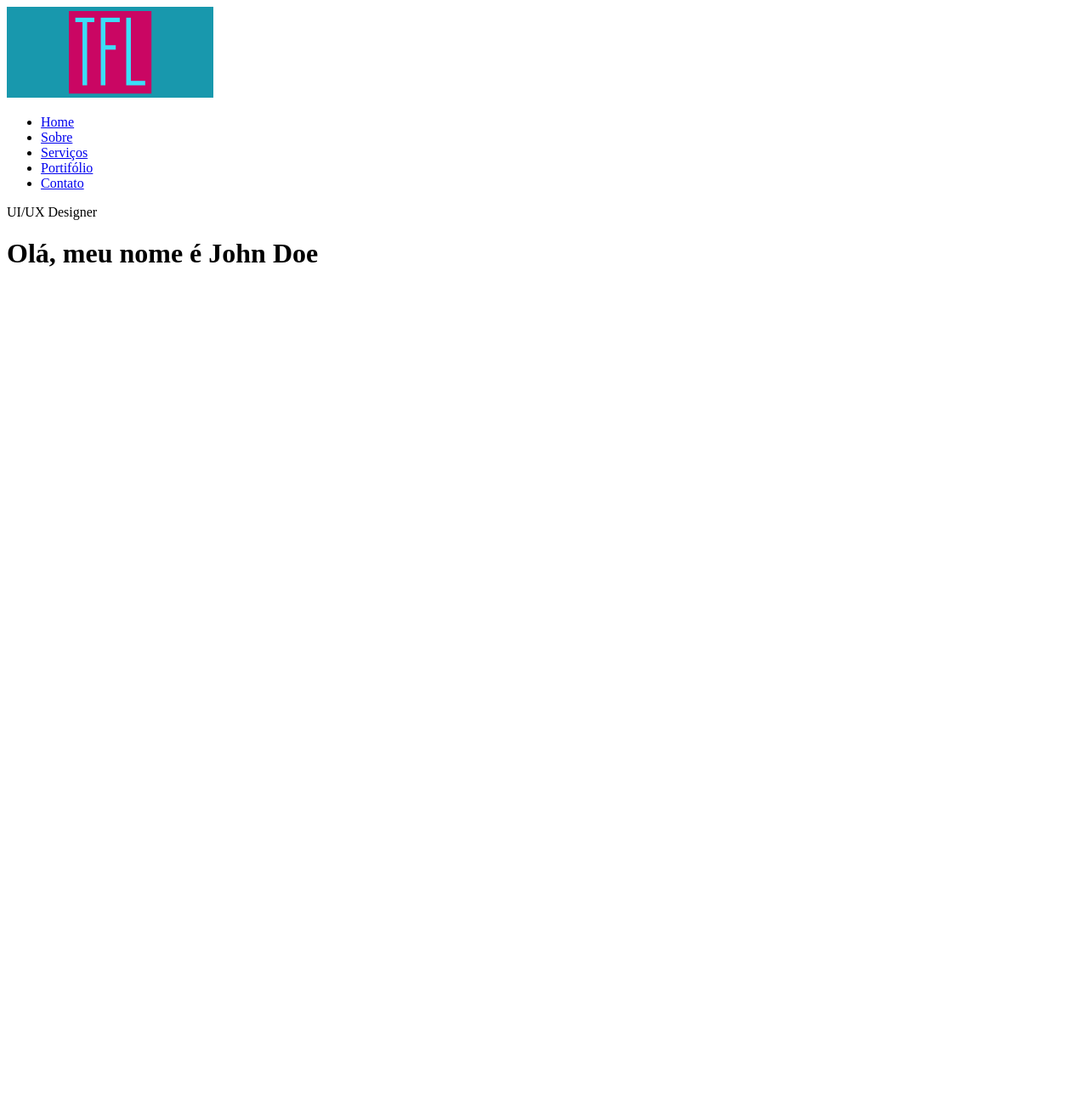
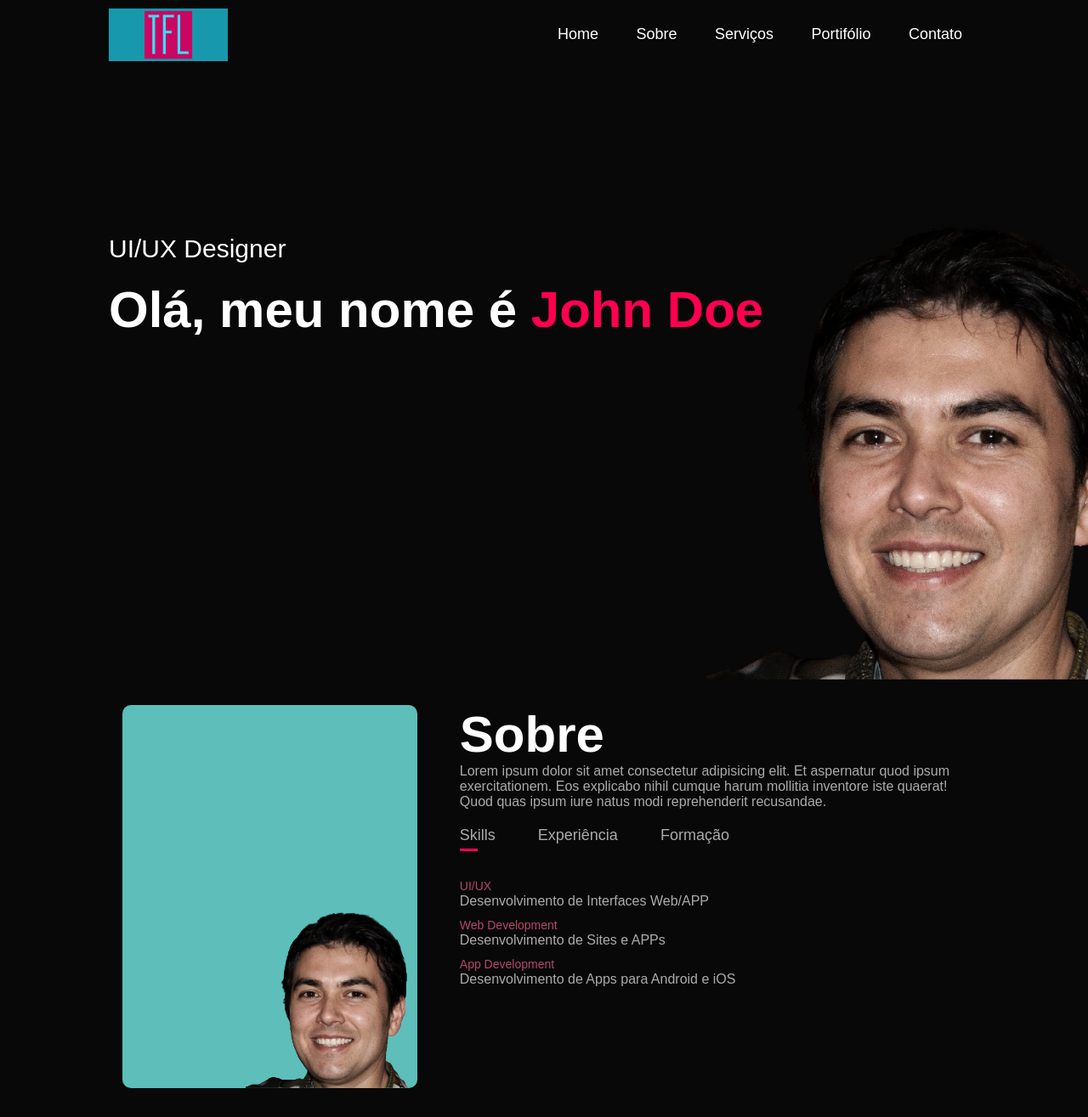
Before and after one commit to atalibaneto/HTML, a plain HTML site: page TI31/portifolio/index.html in a window 1280 px wide. Shown: the whole page at 85% size. Before the commit the page ends 800 px from the top, so only its background shows below. Drawn offline with Linux system fonts and the light colour scheme.

Commit message:
aula 15/06/2023 - projeto sem js

```diff
--- a/TI31/portifolio/css/folha.css
+++ b/TI31/portifolio/css/folha.css
@@ -0,0 +1,134 @@
+* {
+    margin: 0;
+    padding: 0;
+    font-family: 'Poppins', sans-serif;
+}
+:root {
+    --bg-color: #080808;
+    --fonte-color: #fff;
+    --fonte2-color: #ababab;
+    --vermelho-color: #ff004f;
+    --vermelho-escuro-color: #b54769;
+    --cinza-escur-br-color: #262626;
+}
+body {
+    background: var(--bg-color);
+    color: var(--fonte-color);
+}
+#header {
+    width: 100%;
+    height: 100vh;
+    background-image: url(../imagens/john_doe.png);
+    background-size: cover;
+    background-position: center;
+}
+.container {
+    padding: 10px 10%;
+}
+nav {
+    display: flex;
+    align-items: center;
+    justify-content: space-between;
+    flex-wrap: wrap;
+}
+.logo {
+    width: 140px;
+}
+nav ul li {
+    display: inline-block;
+    list-style: none;
+    margin: 10px 20px;
+}
+nav ul li a {
+    color: var(--fonte-color);
+    text-decoration: none;
+    font-size: 18px;
+    position: relative;
+}
+nav ul li a::after {
+    content: '';
+    width: 0;
+    height: 3px;
+    background: var(--vermelho-color);
+    position: absolute;
+    left: 0;
+    bottom: -6px;
+    transition: 0.5s;
+}
+nav ul li a:hover::after {
+    width: 100%;
+}
+.header-text {
+    margin-top: 20%;
+    font-size: 30px;
+}
+.header-text h1 {
+    font-size: 60px;
+    margin-top: 20px;
+}
+.header-text h1 span {
+    color: var(--vermelho-color);
+}
+/* ------- sobre ------- */
+#sobre {
+    padding: 20px;
+    color: var(--fonte2-color);
+}
+.linha {
+    display: flex;
+    justify-content: space-between;
+    flex-wrap: wrap;
+}
+.sobre-col-1 {
+    flex-basis: 35%;
+}
+.sobre-col-1 img {
+    width: 100%;
+    border-radius: 10px;
+}
+.sobre-col-2 {
+    flex-basis: 60%;
+}
+.sub-titulo {
+    font-size: 60px;
+    font-weight: 600;
+    color: var(--fonte-color);
+}
+.tab-titulo {
+    display: flex;
+    margin: 20px 0 40px;
+}
+.tab-links {
+    margin-right: 50px;
+    font-size: 18px;
+    font-weight: 500;
+    cursor: pointer;
+    position: relative;
+}
+.tab-links::after {
+    content: '';
+    width: 0;
+    height: 3px;
+    background: var(--vermelho-color);
+    position: absolute;
+    left: 0;
+    bottom: -8px;
+    transition: 0.5s;
+}
+.tab-links.active-link::after {
+    width: 50%;
+}
+.tab-conteudos ul li {
+    list-style: none;
+    margin: 10px 0;
+}
+.tab-conteudos ul li span {
+    color: var(--vermelho-escuro-color);
+    font-size: 14px;
+}
+.tab-conteudos {
+    display: none;
+}
+.tab-conteudos.active-tab {
+    display: block;
+}
--- a/TI31/portifolio/index.html
+++ b/TI31/portifolio/index.html
@@ -8,6 +8,7 @@
     <title>TFL</title>
 </head>
 <body>
+    <!-- página inicial -->
     <div id="header">
         <div class="container">
             <nav>
@@ -26,5 +27,45 @@
             </div>
         </div>
     </div>
+    <!-- sobre -->
+    <div id="sobre">
+        <div class="container">
+            <div class="linha">
+                <div class="sobre-col-1">
+                    <img src="imagens/sobre.png">
+                </div>
+                <div class="sobre-col-2">
+                    <h1 class="sub-titulo">Sobre</h1>
+                    <p>Lorem ipsum dolor sit amet consectetur adipisicing elit. Et aspernatur quod ipsum exercitationem. Eos explicabo nihil cumque harum mollitia inventore iste quaerat! Quod quas ipsum iure natus modi reprehenderit recusandae.</p>
+                    <div class="tab-titulo">
+                        <p class="tab-links active-link">Skills</p>
+                        <p class="tab-links">Experiência</p>
+                        <p class="tab-links">Formação</p>
+                    </div>
+                    <div class="tab-conteudos active-tab" id="skills">
+                        <ul>
+                            <li><span>UI/UX</span><br>Desenvolvimento de Interfaces Web/APP</li>
+                            <li><span>Web Development</span><br>Desenvolvimento de Sites e APPs</li>
+                            <li><span>App Development</span><br>Desenvolvimento de Apps para Android e iOS</li>
+                        </ul>
+                    </div>
+                    <div class="tab-conteudos" id="exp">
+                        <ul>
+                            <li><span>2021 - Até hoje</span><br>Professor Honorário no MIT</li>
+                            <li><span>2011 - 2021</span><br>CIO na IBM</li>
+                            <li><span>2004 - 2011</span><br>Desenvolvedor no Google Inc.</li>
+                        </ul>
+                    </div>
+                    <div class="tab-conteudos" id="formacao">
+                        <ul>
+                            <li><span>2010</span><br>MBA no MIT</li>
+                            <li><span>2005</span><br>Graduação Unicamp</li>
+                            <li><span>2003</span><br>Senac Botucatu</li>
+                        </ul>
+                    </div>
+                </div>
+            </div>
+        </div>
+    </div>
 </body>
 </html>
```
